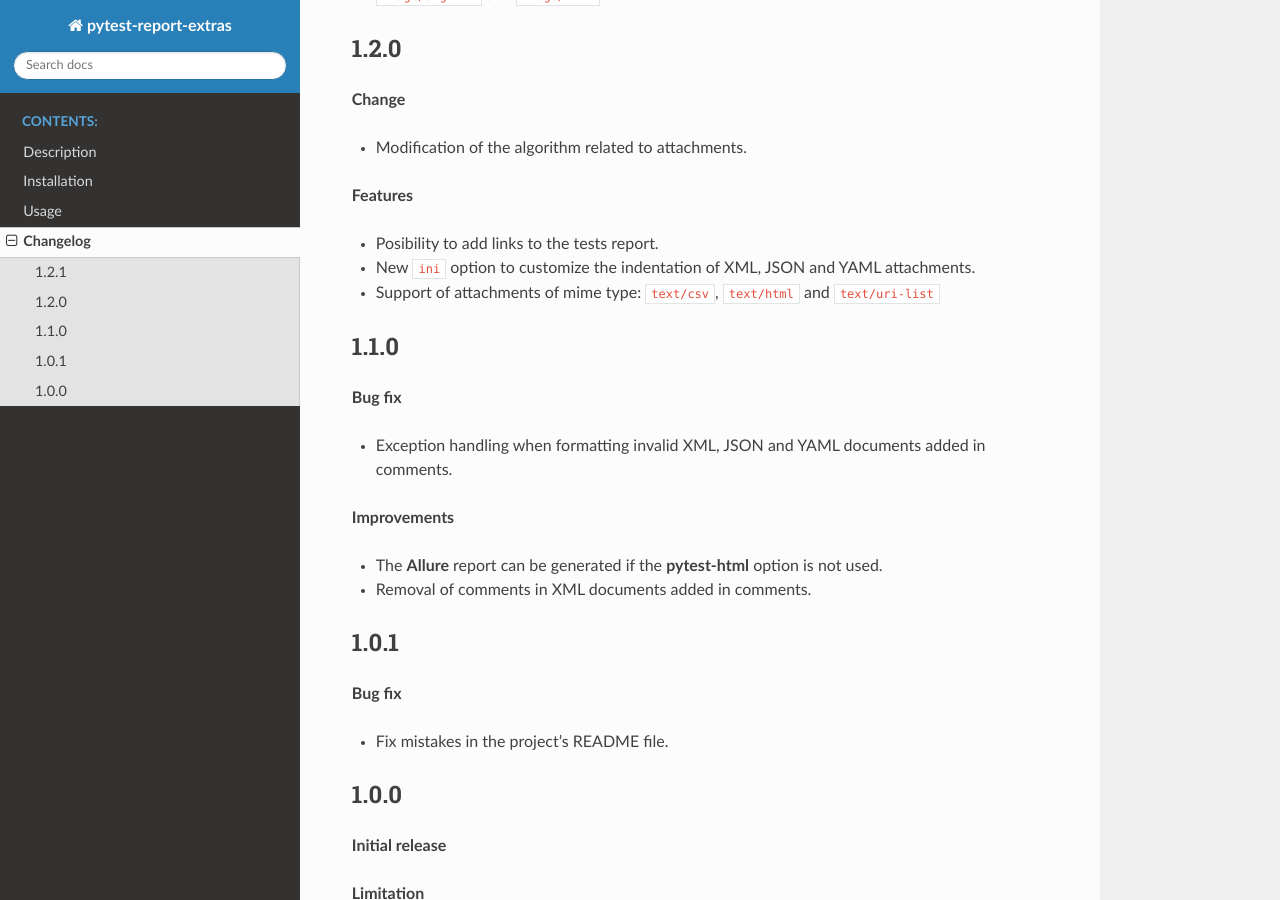
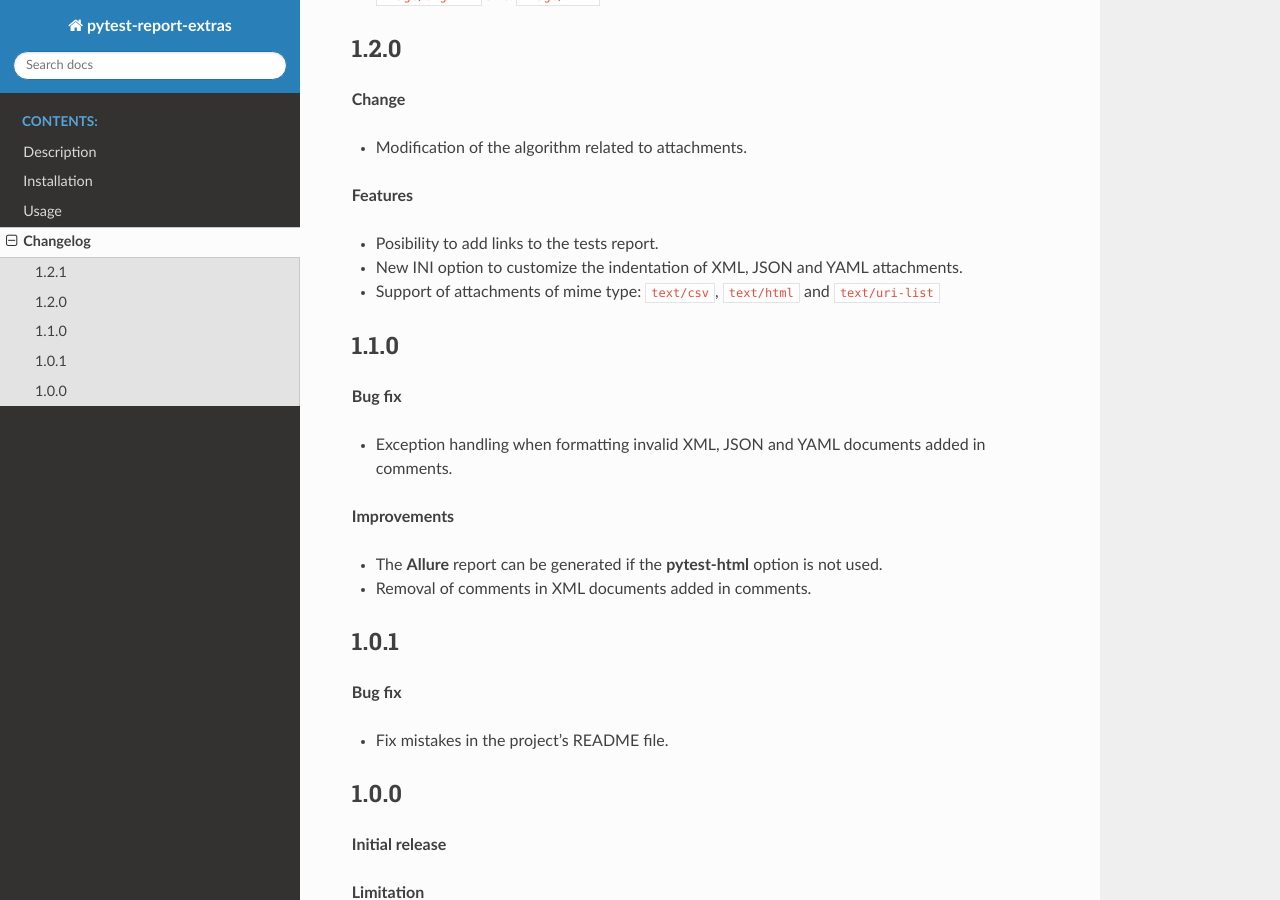
Before and after one commit to harmin-parra/pytest-report-extras, a Sphinx documentation site: the page built from docs/changelog.rst, in a window 1280 px wide and 900 px high, scrolled down 306 px. Built offline with Sphinx 7.4.7 and the Read the Docs theme 3.1.0, drawn with Linux system fonts in a browser that asks for light colours.

Commit message:
update docs

```diff
--- a/docs/changelog.rst
+++ b/docs/changelog.rst
@@ -21,7 +21,7 @@ Changelog
 **Features**
 
 * Posibility to add links to the tests report.
-* New ``ini`` option to customize the indentation of XML, JSON and YAML attachments.
+* New INI option to customize the indentation of XML, JSON and YAML attachments.
 * Support of attachments of mime type: ``text/csv``, ``text/html``  and ``text/uri-list``
 
 
```
